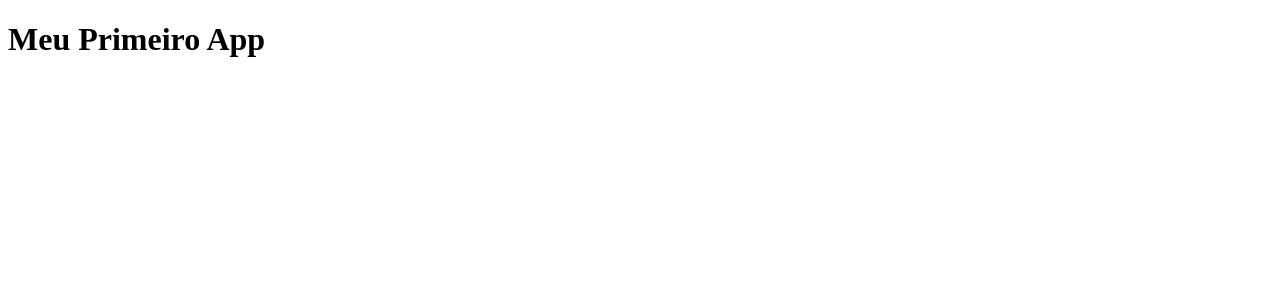
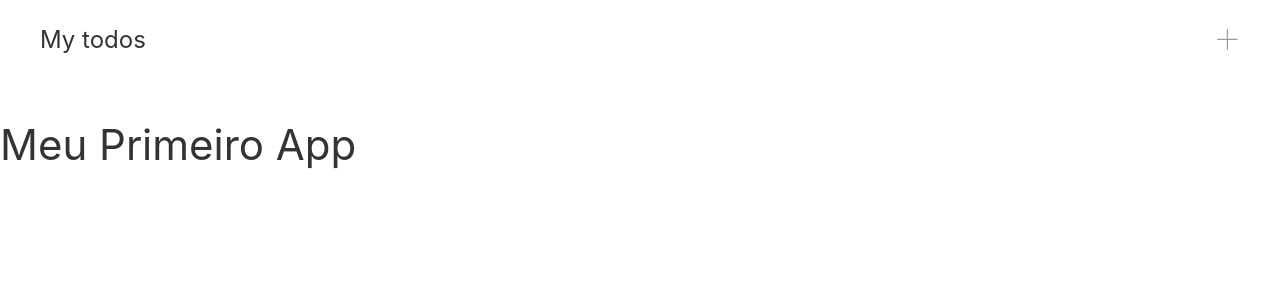
Before and after one commit to OlivioNeto/AppReact-Balta.io, a React (Create React App) app: page / in a window 1280 px wide. Shown: the top 300 px of the page. Built offline with nearby package versions, Linux system fonts and the light colour scheme.

Commit message:
Criando o NavBar faltando instalar a biblioteca

```diff
--- a/public/index.html
+++ b/public/index.html
@@ -24,6 +24,7 @@
       work correctly both with client-side routing and a non-root public URL.
       Learn how to configure a non-root public URL by running `npm run build`.
     -->
+    <link rel="stylesheet" href="https://cdn.jsdelivr.net/npm/uikit@3.17.11/dist/css/uikit.min.css" />
     <title>React App</title>
   </head>
   <body>
@@ -39,5 +40,7 @@
       To begin the development, run `npm start` or `yarn start`.
       To create a production bundle, use `npm run build` or `yarn build`.
     -->
+    <script src="https://cdn.jsdelivr.net/npm/uikit@3.17.11/dist/js/uikit.min.js"></script>
+    <script src="https://cdn.jsdelivr.net/npm/uikit@3.17.11/dist/js/uikit-icons.min.js"></script>
   </body>
 </html>
--- a/src/components/App.tsx
+++ b/src/components/App.tsx
@@ -1,8 +1,10 @@
 import React from 'react'
+import Navbar from './Navbar';
 
 const App = () => {
   return (
     <div>
+      <Navbar></Navbar>
       <h1>Meu Primeiro App</h1>
     </div>
   );
--- /dev/null
+++ b/src/components/Navbar.tsx
@@ -0,0 +1,25 @@
+import React from 'react';
+
+const Navbar = () => {
+  return (
+    <div className="uk-container">
+        <nav className="uk-navbar">
+            <div className="uk-navbar-left">
+                <a href="#" className="uk-navbar-item uk-logo">My todos</a>
+            </div>
+
+            <div className="uk-navbar-right">
+                    <ul className="uk-navbar-nav">
+                        <li>
+                            <a href="#">
+                                <span uk-icon="icon: plus; ratio: 1.2"></span>
+                            </a>
+                        </li>
+                    </ul>
+            </div>
+        </nav>
+    </div>
+  );
+}
+
+export default Navbar;
```
